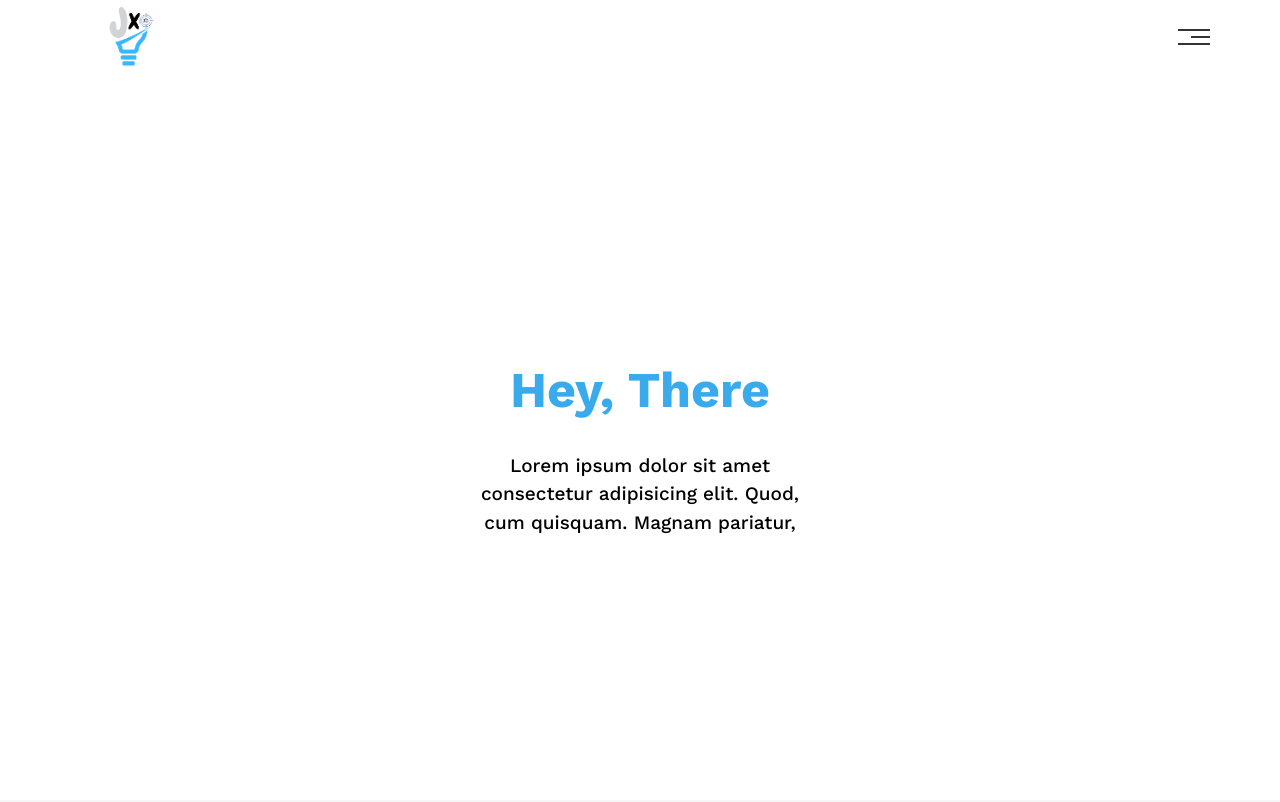
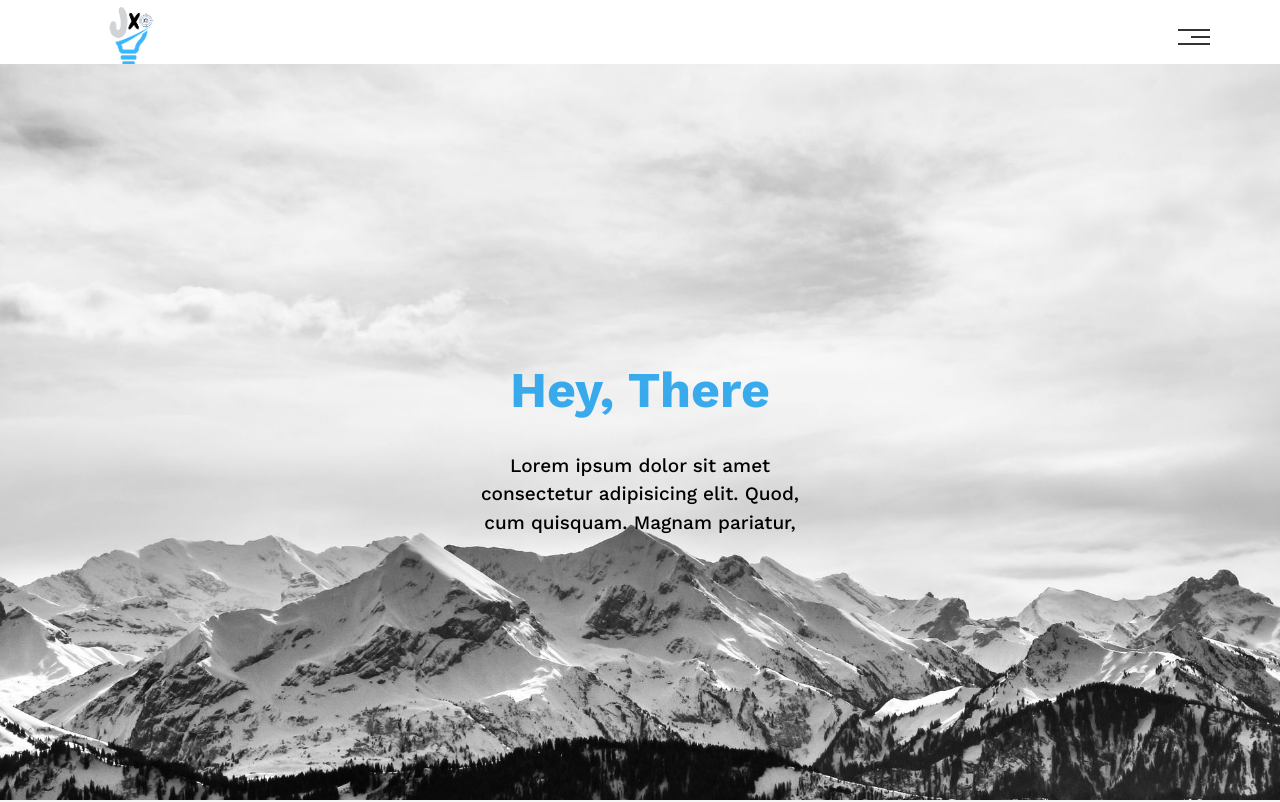
Before and after one commit to johk0/IO-Template-2, a plain HTML site: page index.html in a window 1280 px wide. Shown: the top 802 px of the page. Drawn offline with nearby package versions, Linux system fonts and the light colour scheme; the site is published under a folder, as on GitHub Pages, so addresses that start at the root find nothing.

Commit message:
Update style.css

```diff
--- a/css/style.css
+++ b/css/style.css
@@ -169,7 +169,7 @@ header .links .icon:hover span:nth-child(2){
 /* start leading section */
 .main-page{
     height:92vh;
-    background-image: url(/imagas/landing.jpg);
+    background-image: url(../imagas/landing.jpg);
     background-size: cover;
     position: relative;
 }
```
